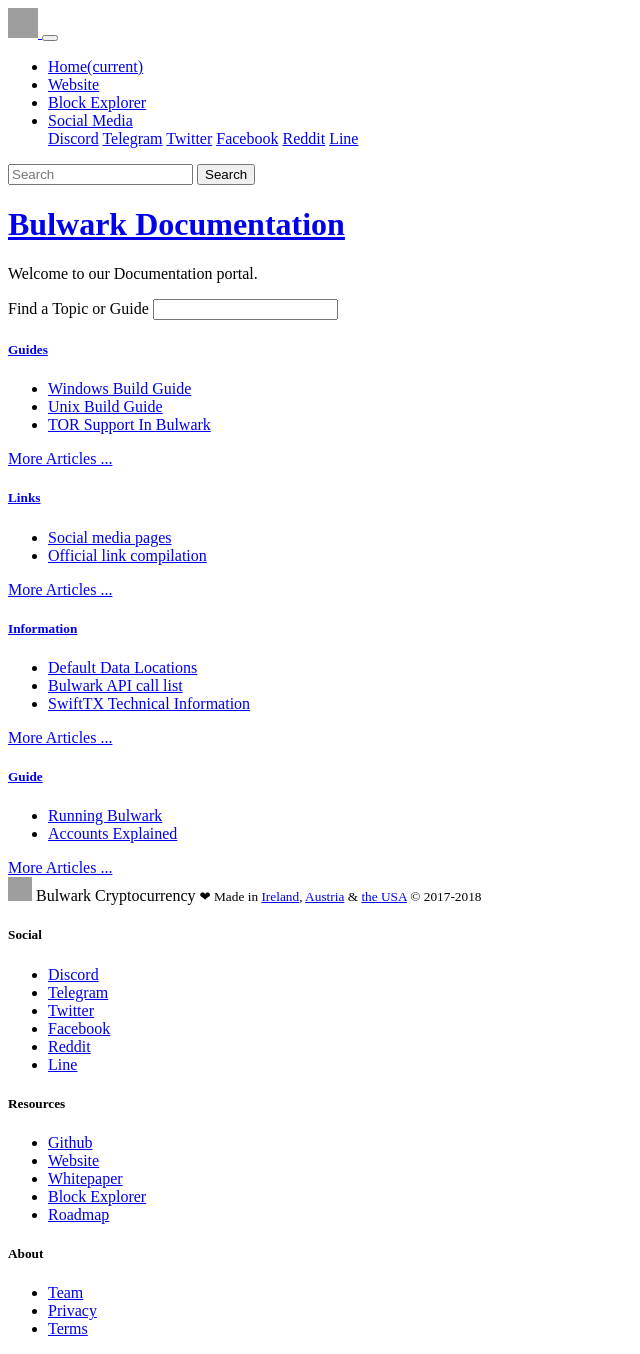
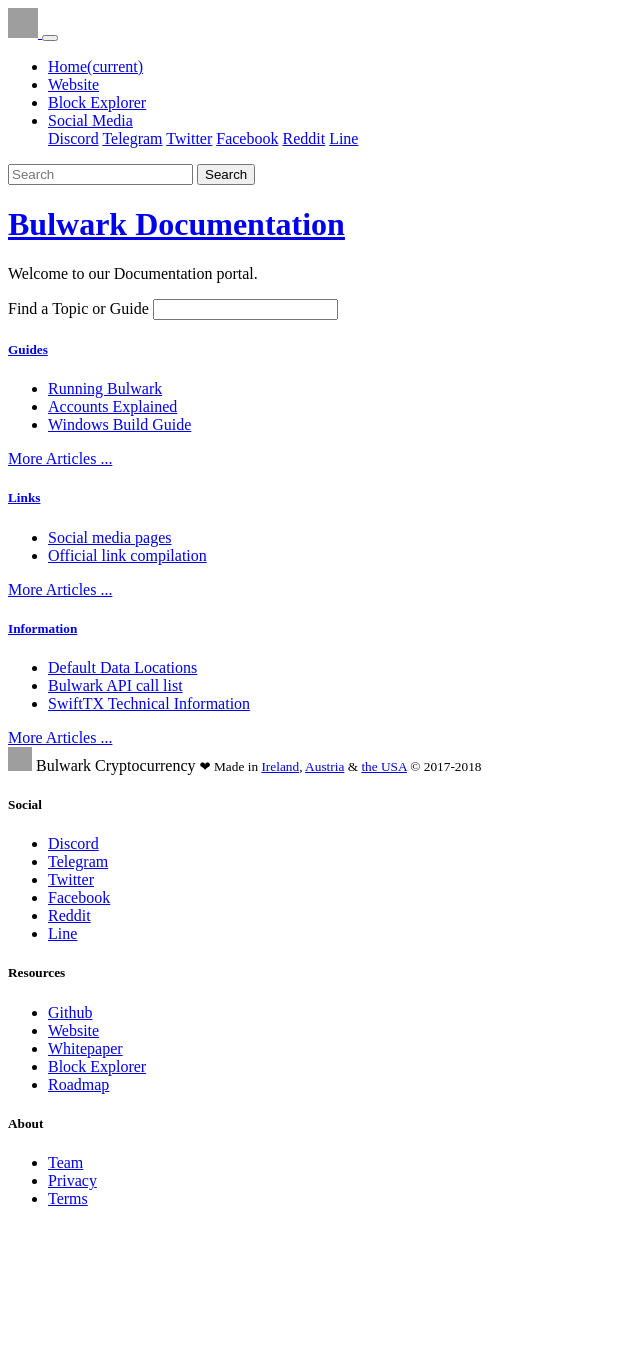
Before and after one commit to bulwark-crypto/Bulwark-KB, a Jekyll site: the page built from _src/index.md, in a window 1280 px wide. Shown: the whole page, without its empty margins (0-640 px from the left). Built offline with Jekyll 4.4.1, drawn with Linux system fonts in a browser that asks for light colours; a script that is not in the unit is left out; after the commit the page ends 1224 px from its top, so only the background shows below that; grey boxes are pictures that could not be loaded.

Commit message:
Fixed categories

```diff
--- a/_src/_posts/2018-06-03-Accounts-Explained.md
+++ b/_src/_posts/2018-06-03-Accounts-Explained.md
@@ -1,7 +1,7 @@
 ---
 layout: post
 title:  "Accounts Explained"
-category: Guide
+category: Guides
 tags:
   - Wallet
 toc: true
--- a/_src/_posts/2018-06-03-Running-Bulwark.md
+++ b/_src/_posts/2018-06-03-Running-Bulwark.md
@@ -1,7 +1,7 @@
 ---
 layout: post
 title:  "Running Bulwark"
-category: Guide
+category: Guides
 tags:
   - Wallet
 toc: true
```
